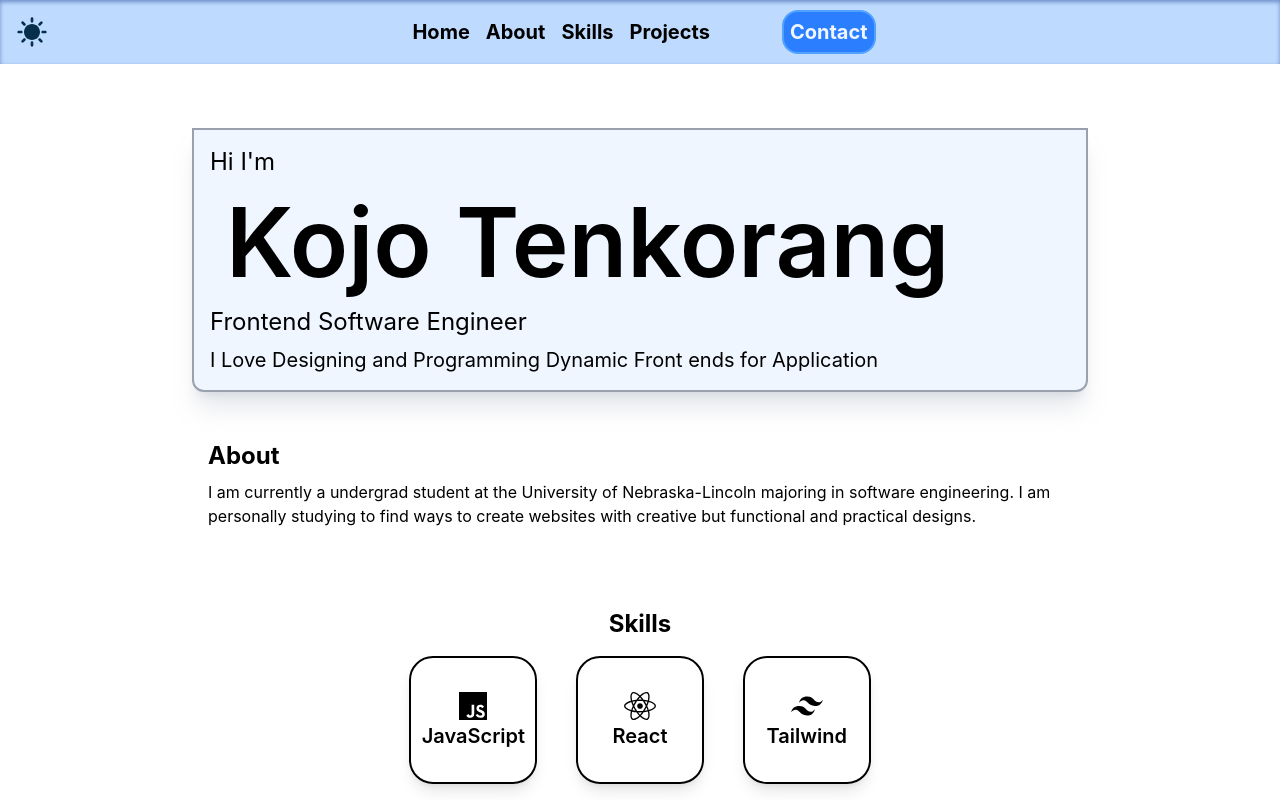
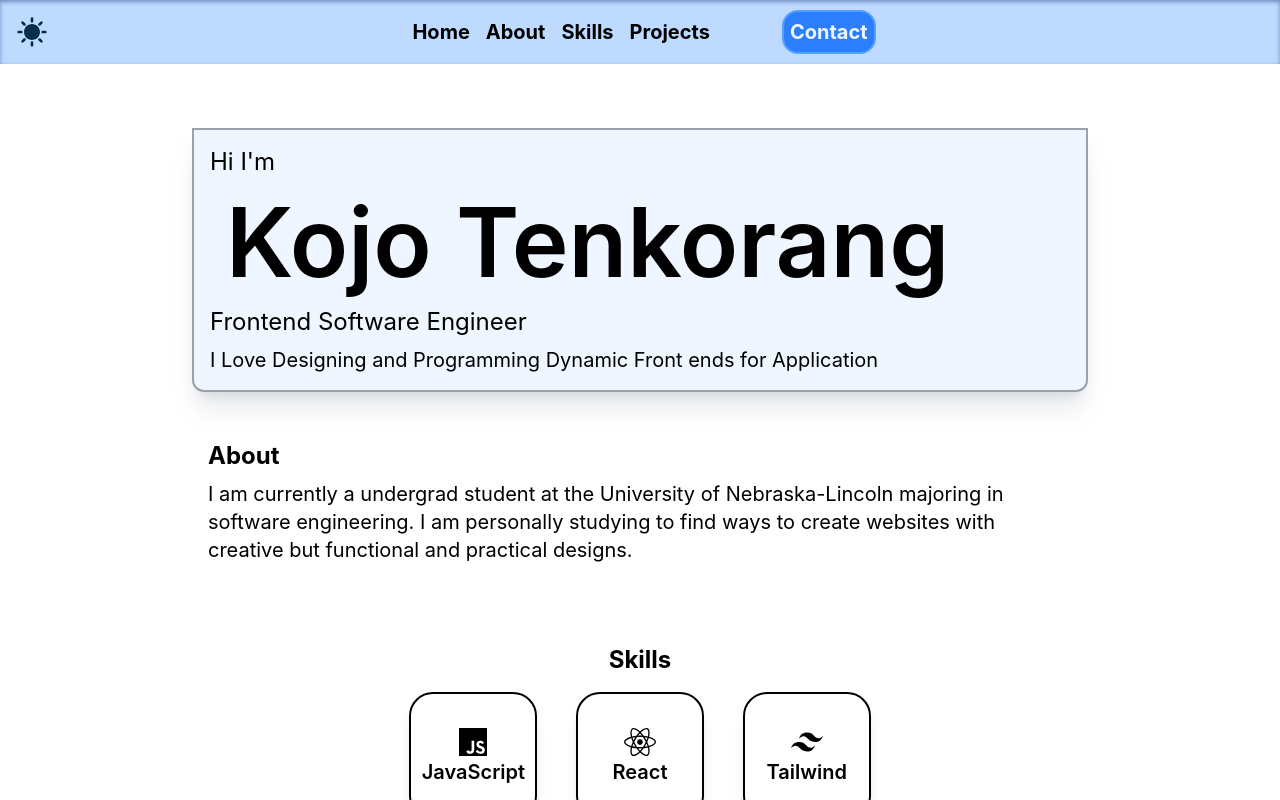
Before and after one commit to Koj101/portfolio-website, a React (Vite) app in the folder my portfolio/: page / in a window 1280 px wide. Shown: the top 800 px of the page. Built offline with nearby package versions, Linux system fonts and the light colour scheme.

Commit message:
Updated Text size of About

```diff
--- a/my portfolio/src/About.jsx
+++ b/my portfolio/src/About.jsx
@@ -2,7 +2,7 @@ function About() {
   return (
     <div class="flex flex-col m-4 w-4xl h-auto p-4">
       <h1 class="text-2xl font-bold">About</h1>
-      <p class="mt-2 mb-4">
+      <p class="mt-2 mb-4 text-xl">
         I am currently a undergrad student at the University of Nebraska-Lincoln
         majoring in software engineering. I am personally studying to find ways
         to create websites with creative but functional and practical designs.
```
